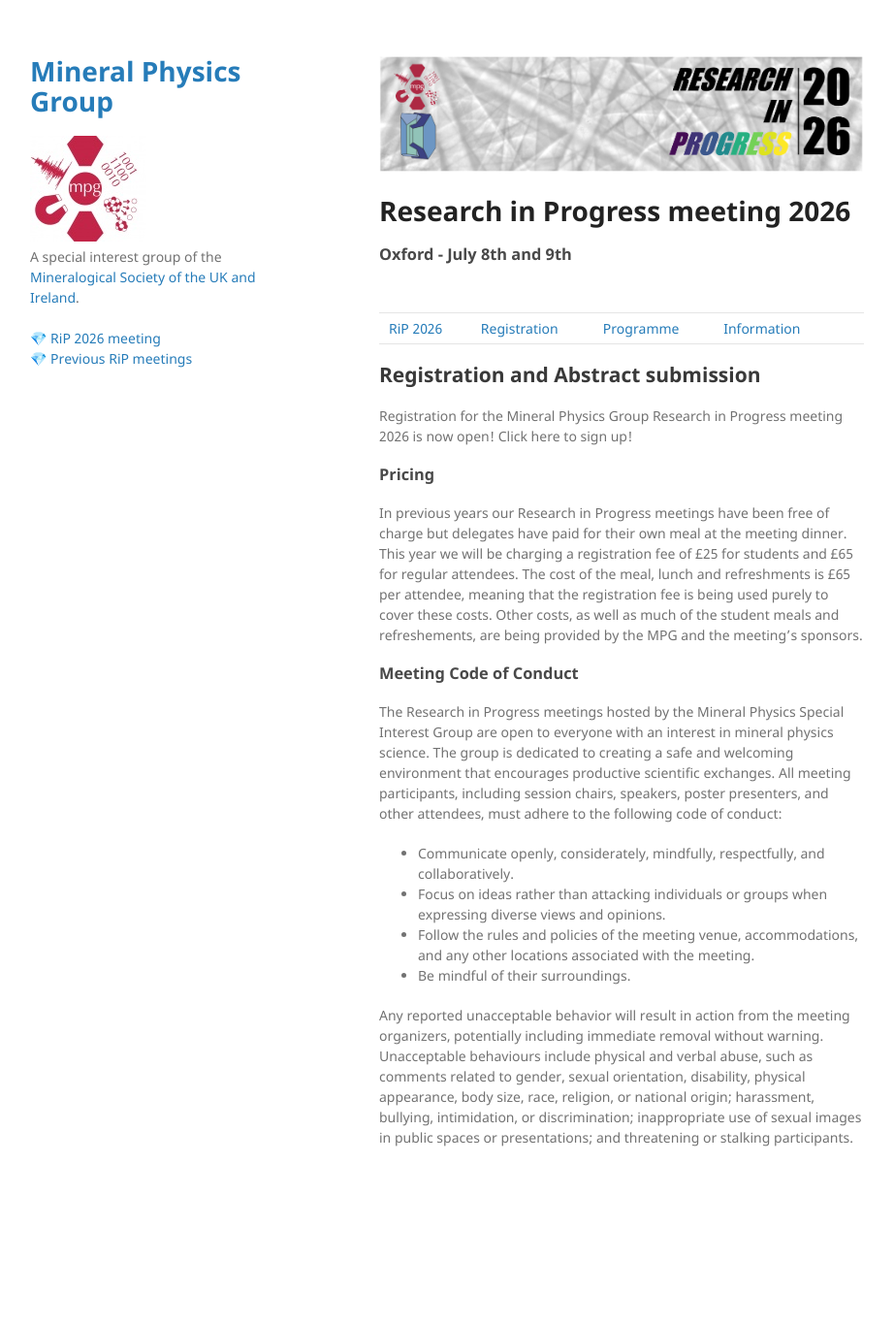
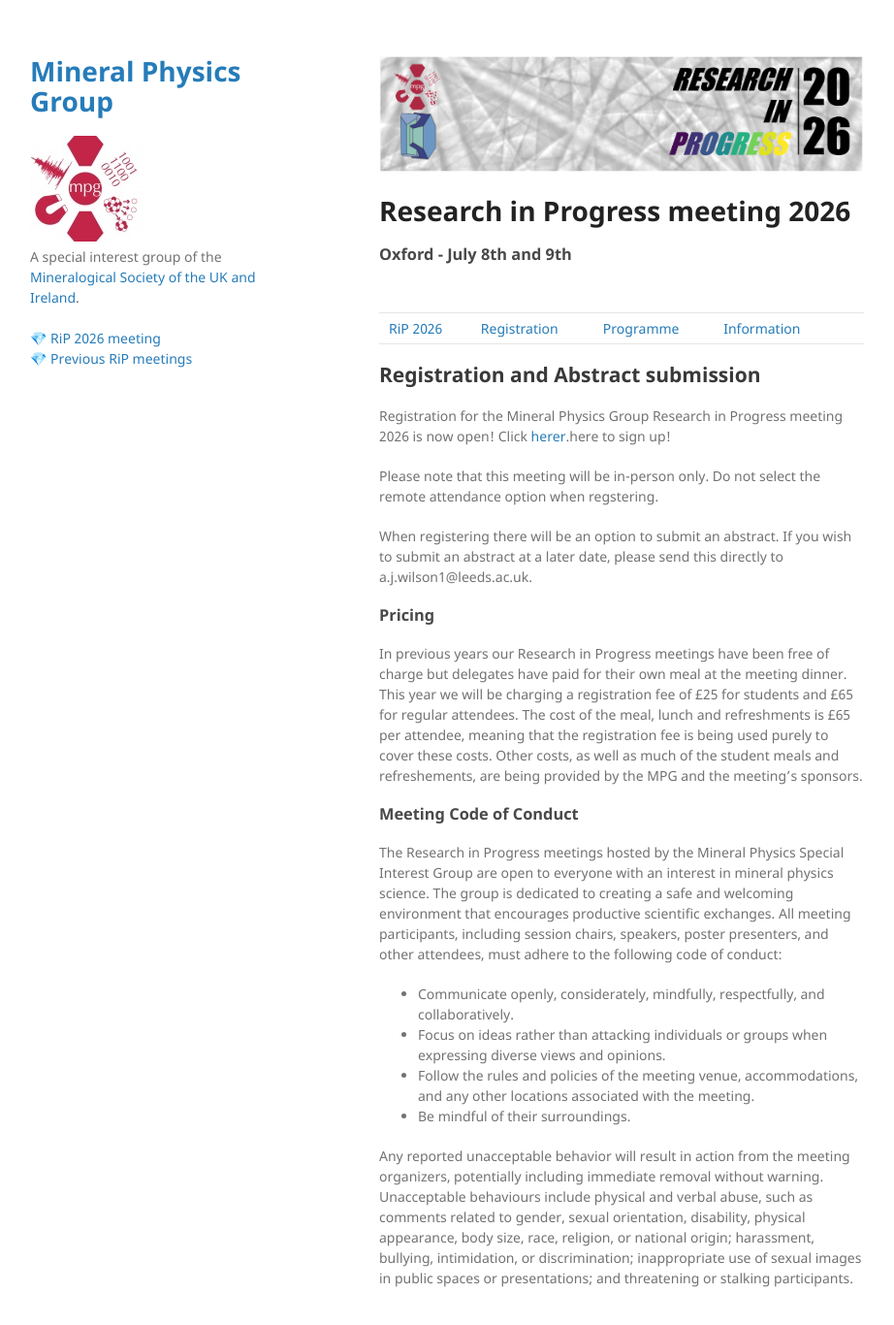
Before and after one commit to MinPhys/MinPhys.github.io, a Jekyll site: the page built from RiP_2026/RiP_2026-registration.md, in a window 1280 px wide and 1398 px high. Shown: the top 1366 px of the window at 97% size, without its empty margins (179-1101 px from the left). Built offline with Jekyll 4.4.1, drawn with Linux system fonts in a browser that asks for light colours.

Commit message:
Update RiP_2026-registration.md

```diff
--- a/RiP_2026/RiP_2026-registration.md
+++ b/RiP_2026/RiP_2026-registration.md
@@ -12,10 +12,17 @@ layout: default
 ## Registration and Abstract submission
 
 Registration for the Mineral Physics Group Research in Progress meeting 2026 is now open!
-Click here to sign up!
+Click <a href="https://events.minersoc.org/Event-Registration/EventId/58">herer</a>.here to sign up!
+
+Please note that this meeting will be in-person only. Do not select the remote attendance option when regstering.
+
+When registering there will be an option to submit an abstract. If you wish to submit an abstract at a later date, please send this directly to a.j.wilson1@leeds.ac.uk.
+
+
 ### Pricing
 
 In previous years our Research in Progress meetings have been free of charge but delegates have paid for their own meal at the meeting dinner. This year we will be charging a registration fee of £25 for students and £65 for regular attendees. The cost of the meal, lunch and refreshments is £65 per attendee, meaning that the registration fee is being used purely to cover these costs. Other costs, as well as much of the student meals and refreshements, are being provided by the MPG and the meeting's sponsors.
+
 
 ### Meeting Code of Conduct
 
```
